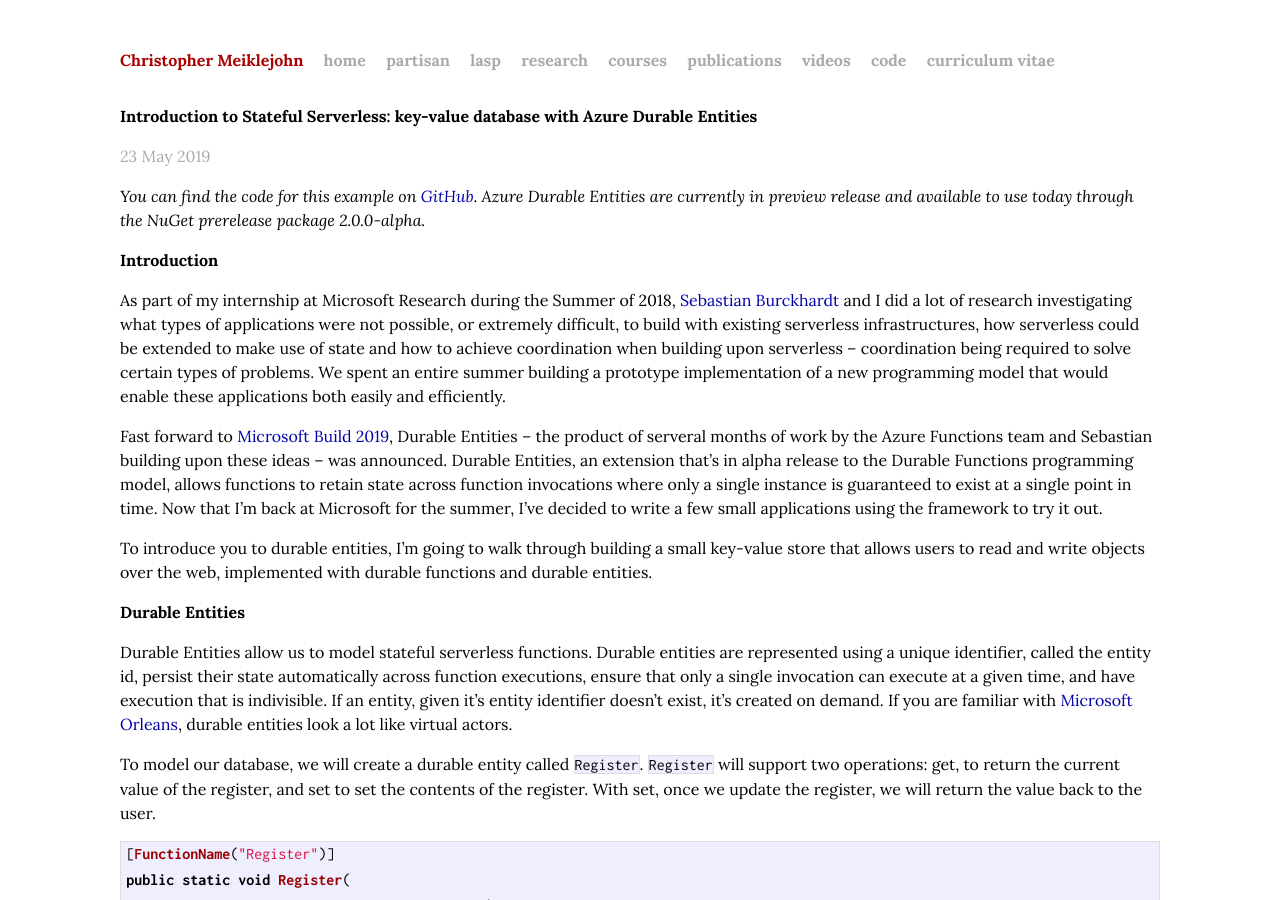
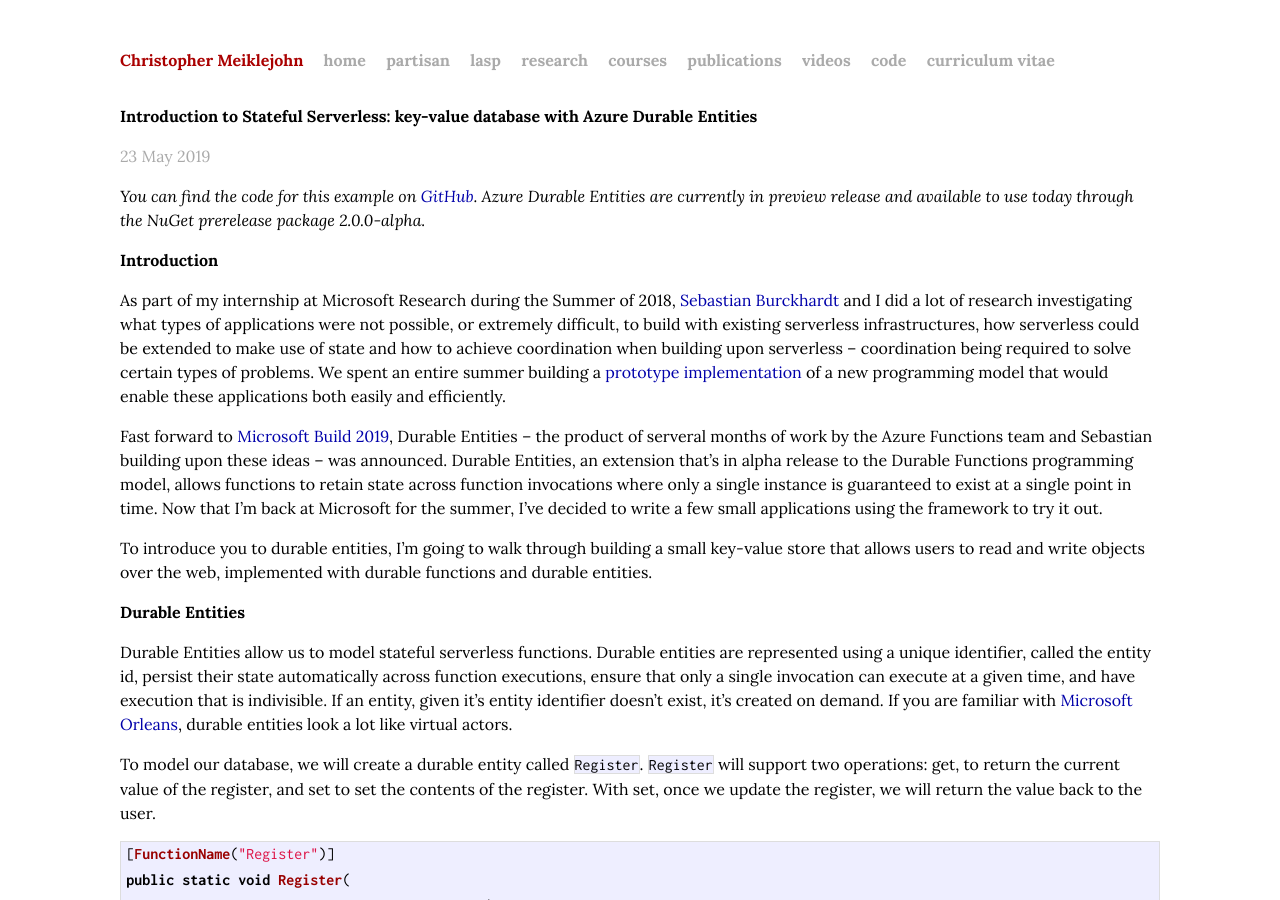
Before and after one commit to cmeiklejohn/cmeiklejohn.github.io, a Jekyll site: the page built from _posts/2019-05-23-stateful-serverless-database-example.markdown, in a window 1280 px wide and 900 px high. Built offline with Jekyll 4.4.1, drawn with Linux system fonts in a browser that asks for light colours; some web fonts are replaced; some of the changed lines change nothing that is shown.

Commit message:
update reference.

```diff
--- a/_posts/2019-05-23-stateful-serverless-database-example.markdown
+++ b/_posts/2019-05-23-stateful-serverless-database-example.markdown
@@ -10,7 +10,7 @@
 
 ## Introduction
 
-As part of my internship at Microsoft Research during the Summer of 2018, [Sebastian Burckhardt](https://www.microsoft.com/en-us/research/people/sburckha/) and I did a lot of research investigating what types of applications were not possible, or extremely difficult, to build with existing serverless infrastructures, how serverless could be extended to make use of state and how to achieve coordination when building upon serverless -- coordination being required to solve certain types of problems.  We spent an entire summer building a prototype implementation of a new programming model that would enable these applications both easily and efficiently.
+As part of my internship at Microsoft Research during the Summer of 2018, [Sebastian Burckhardt](https://www.microsoft.com/en-us/research/people/sburckha/) and I did a lot of research investigating what types of applications were not possible, or extremely difficult, to build with existing serverless infrastructures, how serverless could be extended to make use of state and how to achieve coordination when building upon serverless -- coordination being required to solve certain types of problems.  We spent an entire summer building a [prototype implementation](https://reactive-machine.org/) of a new programming model that would enable these applications both easily and efficiently.
 
 Fast forward to [Microsoft Build 2019](https://mybuild.techcommunity.microsoft.com/sessions/77334?source=sessions#top-anchor), Durable Entities -- the product of serveral months of work by the Azure Functions team and Sebastian building upon these ideas -- was announced.  Durable Entities, an extension that's in alpha release to the Durable Functions programming model, allows functions to retain state across function invocations where only a single instance is guaranteed to exist at a single point in time.  Now that I'm back at Microsoft for the summer, I've decided to write a few small applications using the framework to try it out.
 
```
